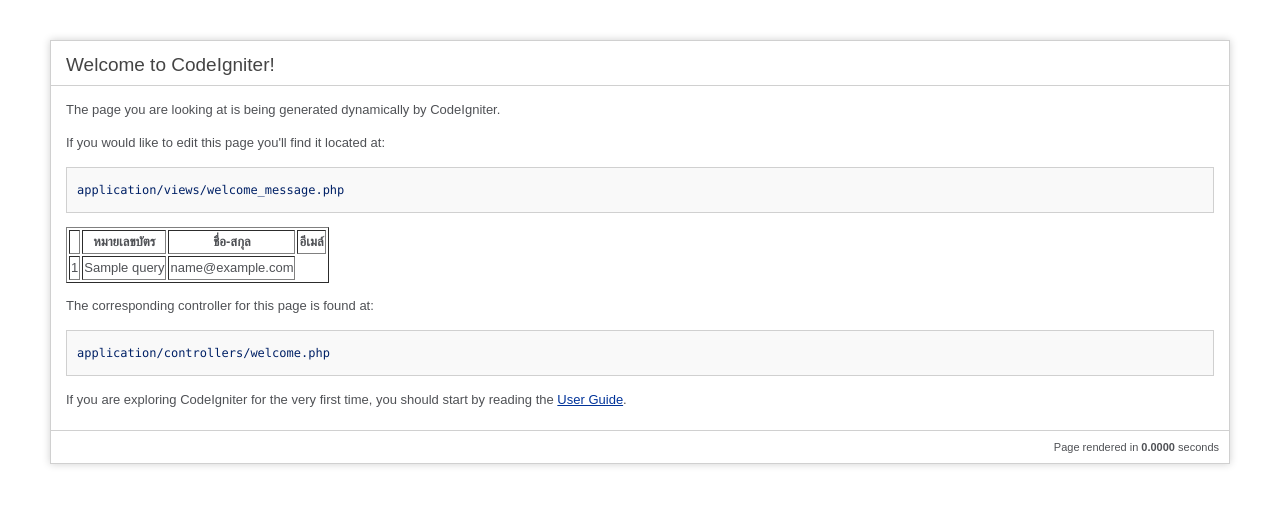
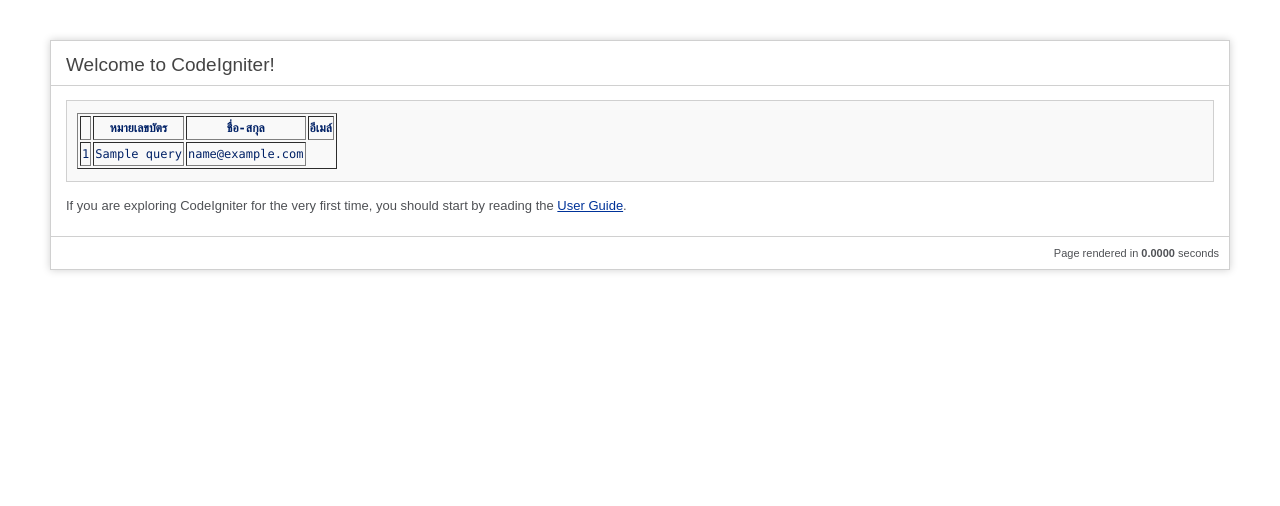
Before and after one commit to Yanperm/ci, a CodeIgniter app: template application/views/welcome_message.php in a window 1280 px wide. Shown: the top 506 px of the page. Run offline with CodeIgniter, Linux system fonts and the light colour scheme; the template is opened without the code that fills it: most values are stand-ins (such as "Sample title", 1, 10 or a date in 2020).

Commit message:
Update welcome_message.php

```diff
--- a/application/views/welcome_message.php
+++ b/application/views/welcome_message.php
@@ -70,10 +70,7 @@
 	<h1>Welcome to CodeIgniter!</h1>
 
 	<div id="body">
-		<p>The page you are looking at is being generated dynamically by CodeIgniter.</p>
-
-		<p>If you would like to edit this page you'll find it located at:</p>
-		<code>application/views/welcome_message.php</code>
+		<code>
 		<table border="1px">
 			<thead>
 			<th>
@@ -96,8 +93,8 @@
 			?>
 			</tbody>
 		</table>
-		<p>The corresponding controller for this page is found at:</p>
-		<code>application/controllers/welcome.php</code>
+		</code>
+
 
 		<p>If you are exploring CodeIgniter for the very first time, you should start by reading the <a href="user_guide/">User Guide</a>.</p>
 	</div>
```
